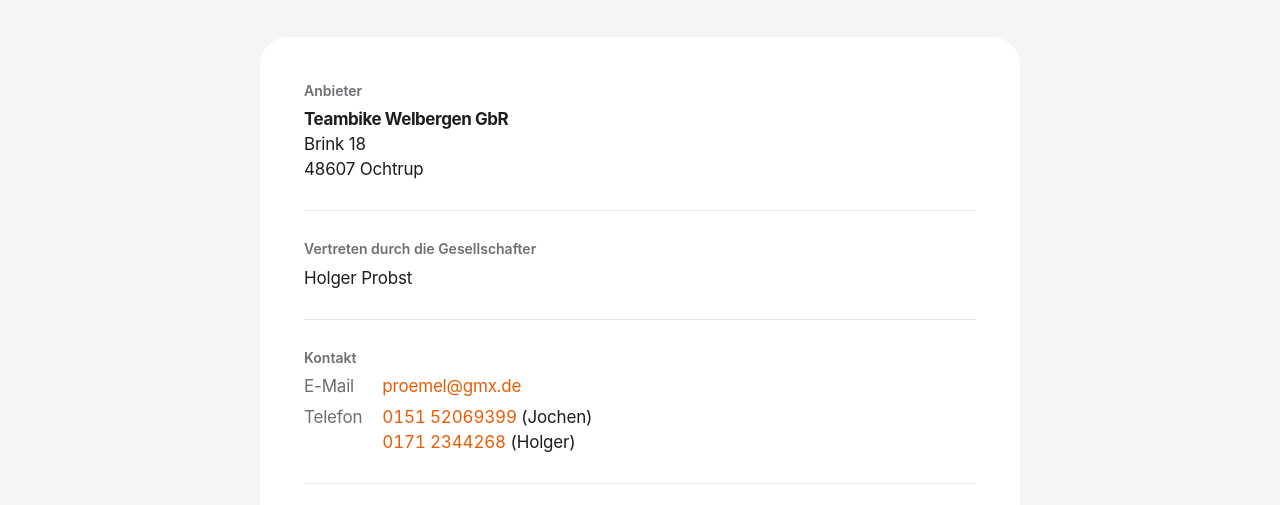
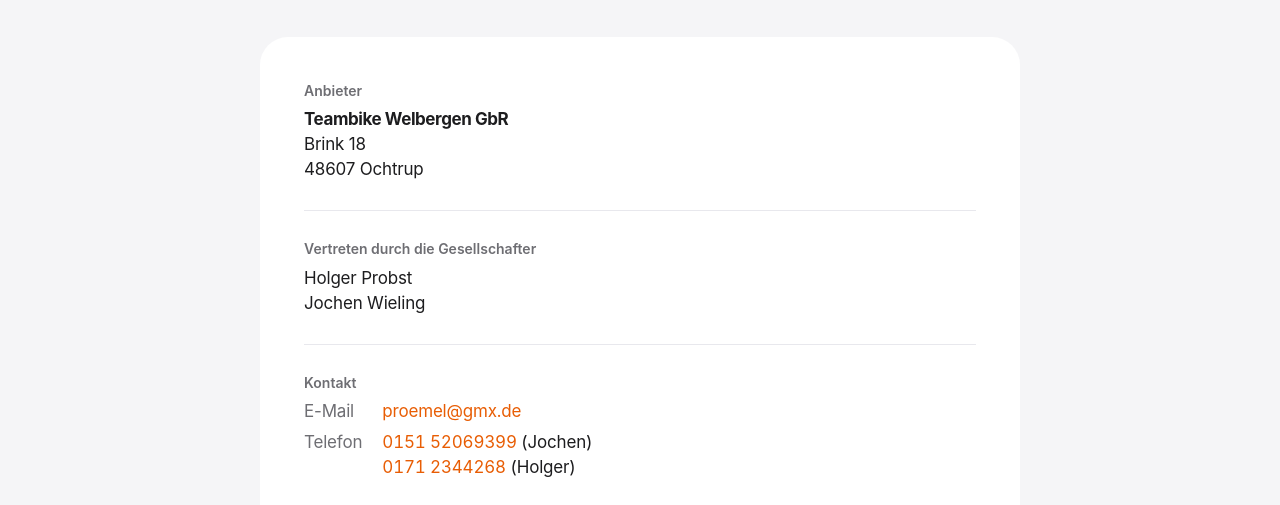
Before and after one commit to Consulting88/teambike-welbergen, a plain HTML site: page impressum.html in a window 1280 px wide. Shown: the part 256-761 px from the top of the page. Drawn offline with Linux system fonts and the light colour scheme.

Commit message:
Impressum: Jochen Wieling als Gesellschafter ergänzt
Co-Authored-By: Claude Opus 5.5 <noreply@anthropic.com>
Claude-Session: https://claude.ai/code/session_01WShNU36HbLdZxnMDxxJ5ML

```diff
--- a/impressum.html
+++ b/impressum.html
@@ -69,7 +69,7 @@ footer nav{display:flex;gap:4px 18px;flex-wrap:wrap}footer nav a{color:#424245}f
 
       <div class="blk">
         <h2>Vertreten durch die Gesellschafter</h2>
-        <p>Holger Probst</p>
+        <p>Holger Probst<br>Jochen Wieling</p>
       </div>
 
       <div class="blk">
```
